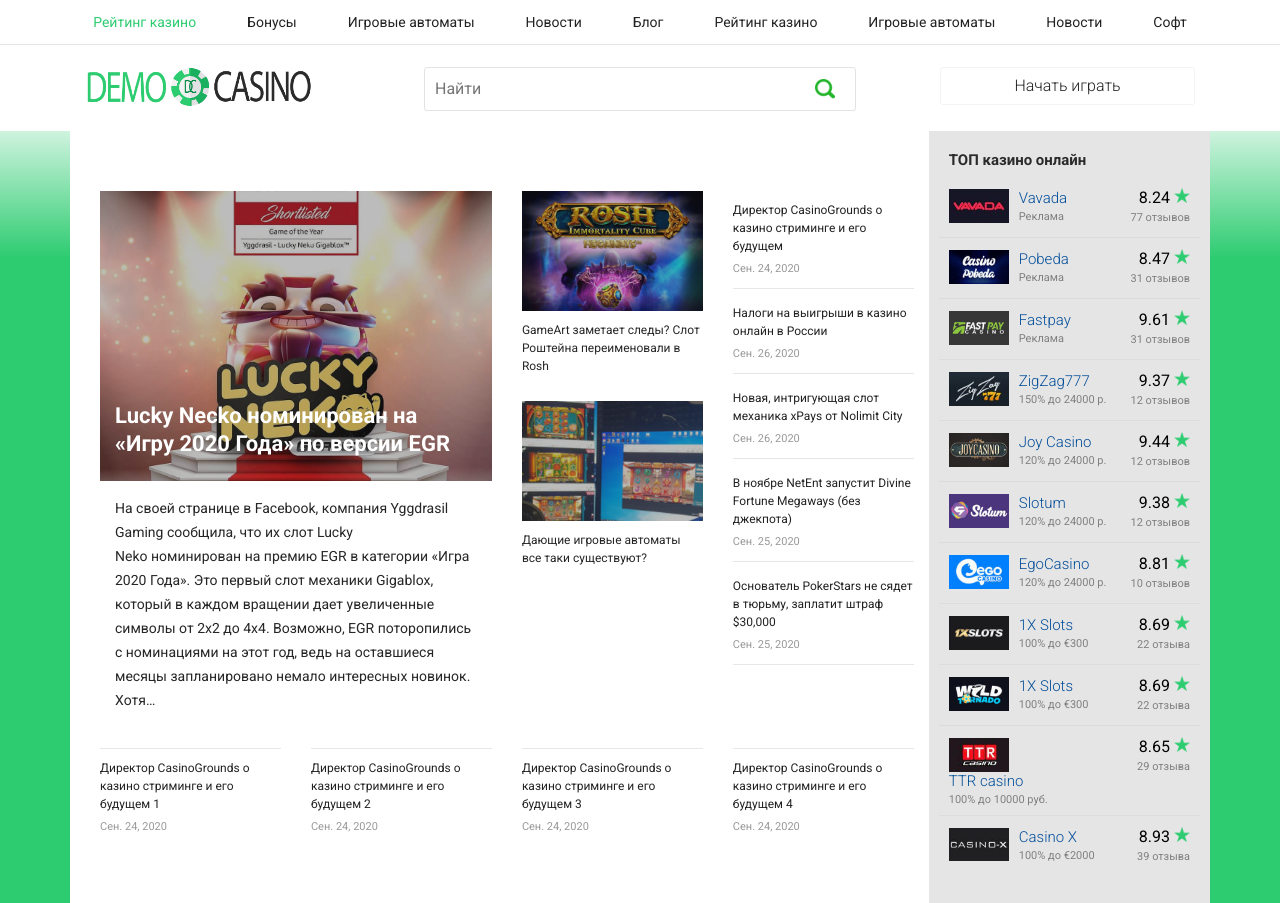
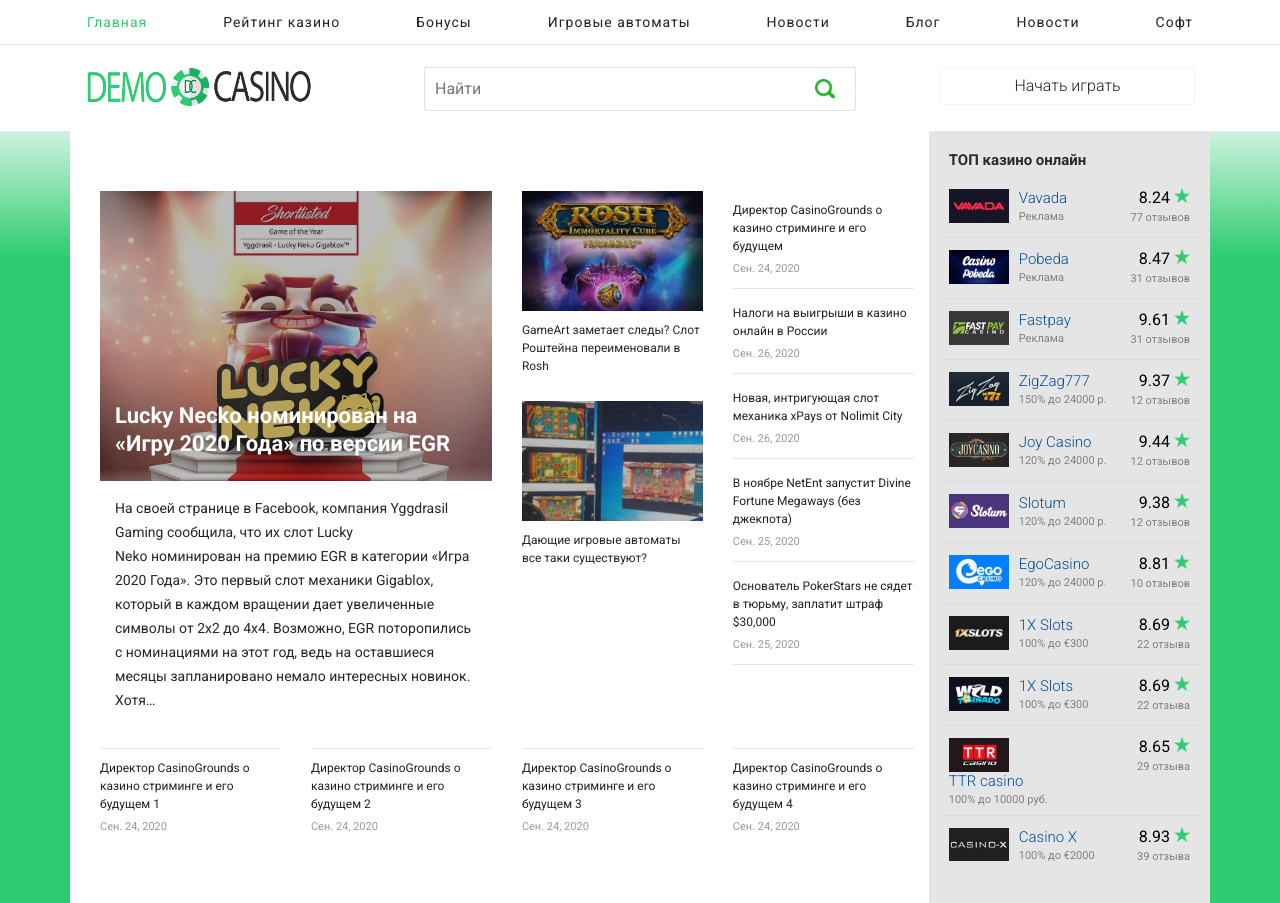
Before and after one commit to HolohotsIhor/democasino, a website: page app/index.html in a window 1280 px wide. Shown: the top 903 px of the page. Drawn offline with Linux system fonts and the light colour scheme.

Commit message:
Fixed main menu

```diff
--- a/app/index.html
+++ b/app/index.html
@@ -21,6 +21,7 @@
 					</a>
 				</div>
 				<div class="col-6 col-sm-8 col-md-9 col-lg-12 col-xl-12 top-bar__menu">
+					<a href="#" class="raiting-casino-button">Рейтинг казино</a>
 					<!-- Search modal -->
 					<a href="#" class="modal-search">&nbsp;</a>
 					<!-- Burger -->
@@ -33,19 +34,15 @@
 					</button>
 					<!-- Mobile menu  -->
 					<nav class="top_mnu">
-						<div class="menu-glavnoe-menyu-container">
-							<ul id="menu-glavnoe-menyu" class="menu">
-								<li class="current-menu-item"><a href="#">Рейтинг казино</a></li>
-								<li><a href="#">Бонусы</a></li>
-								<li><a href="#">Игровые автоматы</a></li>
-								<li><a href="#">Новости</a></li>
-								<li><a href="#">Блог</a></li>
-								<li><a href="#">Рейтинг казино</a></li>
-								<li><a href="#">Игровые автоматы</a></li>
-								<li><a href="#">Новости</a></li>
-								<li><a href="#">Софт</a></li>
-							</ul>
-						</div>
+						<div class="menu-glavnoe-menju-container"><ul id="menu-glavnoe-menju-1" class="menu"><li class="menu-item menu-item-type-post_type menu-item-object-page menu-item-home current-menu-item page_item page-item-7 current_page_item menu-item-64"><a href="http://my-sitetest.space/democasino-wp/" aria-current="page">Главная</a></li>
+							<li class="menu-item menu-item-type-post_type menu-item-object-page menu-item-70"><a href="http://my-sitetest.space/democasino-wp/rejting-kazino-2/">Рейтинг казино</a></li>
+							<li class="menu-item menu-item-type-post_type menu-item-object-page menu-item-66"><a href="http://my-sitetest.space/democasino-wp/bonusy/">Бонусы</a></li>
+							<li class="menu-item menu-item-type-post_type menu-item-object-page menu-item-67"><a href="http://my-sitetest.space/democasino-wp/igrovye-avtomaty-2/">Игровые автоматы</a></li>
+							<li class="menu-item menu-item-type-post_type menu-item-object-page menu-item-68"><a href="http://my-sitetest.space/democasino-wp/novosti/">Новости</a></li>
+							<li class="menu-item menu-item-type-post_type menu-item-object-page menu-item-65"><a href="http://my-sitetest.space/democasino-wp/blog/">Блог</a></li>
+							<li class="menu-item menu-item-type-post_type menu-item-object-page menu-item-69"><a href="http://my-sitetest.space/democasino-wp/novosti-2/">Новости</a></li>
+							<li class="menu-item menu-item-type-post_type menu-item-object-page menu-item-71"><a href="http://my-sitetest.space/democasino-wp/soft/">Софт</a></li>
+						</ul></div>
 						<div class="more-info-box">
 							<div class="social-box">
 								<a href="#" target="_blank">
@@ -62,19 +59,15 @@
 					</nav>
 					<!-- Desktop-nav -->
 					<div class="desk-nav">
-						<div class="menu-glavnoe-menyu-container">
-							<ul id="menu-glavnoe-menyu" class="menu">
-								<li class="current-menu-item"><a href="#">Рейтинг казино</a></li>
-								<li><a href="#">Бонусы</a></li>
-								<li><a href="#">Игровые автоматы</a></li>
-								<li><a href="#">Новости</a></li>
-								<li><a href="#">Блог</a></li>
-								<li><a href="#">Рейтинг казино</a></li>
-								<li><a href="#">Игровые автоматы</a></li>
-								<li><a href="#">Новости</a></li>
-								<li><a href="#">Софт</a></li>
-							</ul>
-						</div>
+						<div class="menu-glavnoe-menju-container"><ul id="menu-glavnoe-menju-1" class="menu"><li class="menu-item menu-item-type-post_type menu-item-object-page menu-item-home current-menu-item page_item page-item-7 current_page_item menu-item-64"><a href="http://my-sitetest.space/democasino-wp/" aria-current="page">Главная</a></li>
+							<li class="menu-item menu-item-type-post_type menu-item-object-page menu-item-70"><a href="http://my-sitetest.space/democasino-wp/rejting-kazino-2/">Рейтинг казино</a></li>
+							<li class="menu-item menu-item-type-post_type menu-item-object-page menu-item-66"><a href="http://my-sitetest.space/democasino-wp/bonusy/">Бонусы</a></li>
+							<li class="menu-item menu-item-type-post_type menu-item-object-page menu-item-67"><a href="http://my-sitetest.space/democasino-wp/igrovye-avtomaty-2/">Игровые автоматы</a></li>
+							<li class="menu-item menu-item-type-post_type menu-item-object-page menu-item-68"><a href="http://my-sitetest.space/democasino-wp/novosti/">Новости</a></li>
+							<li class="menu-item menu-item-type-post_type menu-item-object-page menu-item-65"><a href="http://my-sitetest.space/democasino-wp/blog/">Блог</a></li>
+							<li class="menu-item menu-item-type-post_type menu-item-object-page menu-item-69"><a href="http://my-sitetest.space/democasino-wp/novosti-2/">Новости</a></li>
+							<li class="menu-item menu-item-type-post_type menu-item-object-page menu-item-71"><a href="http://my-sitetest.space/democasino-wp/soft/">Софт</a></li>
+						</ul></div>
 					</div>
 				</div>
 			</div>
@@ -97,6 +90,7 @@
 		</div>
 	</header>
 	<!-- / Header -->
+
 	<!-- Main content -->
 	<section id="search-section" class="search-section">
 		<div class="container">
@@ -818,7 +812,7 @@
 			<div class="container">
 				<p>
 					Copyright © 2016-<script type="text/javascript">var mdate = new Date(); document.write(mdate.getFullYear());</script>
-                DemoCasino. Все права защищены.
+					DemoCasino. Все права защищены.
 				</p>
 			</div>
 		</footer>
--- a/app/scss/main.scss
+++ b/app/scss/main.scss
@@ -446,6 +446,35 @@
     }
 
     .top-bar__menu {
+        @media (min-width: 576px) {
+            text-align: center;
+        }
+
+        .raiting-casino-button {
+            background-color: red;
+            font-size: 12px;
+            max-width: 55px;
+            display: inline-block;
+            letter-spacing: -1px;
+            line-height: 1;
+            text-align: center;
+            padding: 5px 8px;
+
+            @media (min-width: 400px) {
+                max-width: unset;
+                padding: 6px 8px;
+            }
+
+            @media (min-width: 545px) {
+                max-width: unset;
+                padding: 9px 17px;
+                letter-spacing: 0;
+            }
+
+            @media (min-width: 992px) {
+                display: none;
+            }
+        }
 
         .modal-search {
             position: absolute;
@@ -507,15 +536,15 @@
 
                 li {
                     display: inline-block;
-                    margin-right: 25px;
+                    margin-right: 46px;
                     position: relative;
 
                     @media (min-width: 1200px) {
-                        margin-right: 47px;
+                        margin-right: 72px;
                     }
 
                     @media (min-width: 1480px) {
-                        margin-right: 80px;
+                        margin-right: 109px;
                     }
 
                     &:last-child {
@@ -570,7 +599,7 @@
 
                     a {
                         color: $black;
-                        letter-spacing: 0;
+                        letter-spacing: 1px;
                         line-height: 1;
                         font-size: 14px;
                         font-weight: 400px;
```
Also changed, not shown: app/css/main.css, 1 other file.
